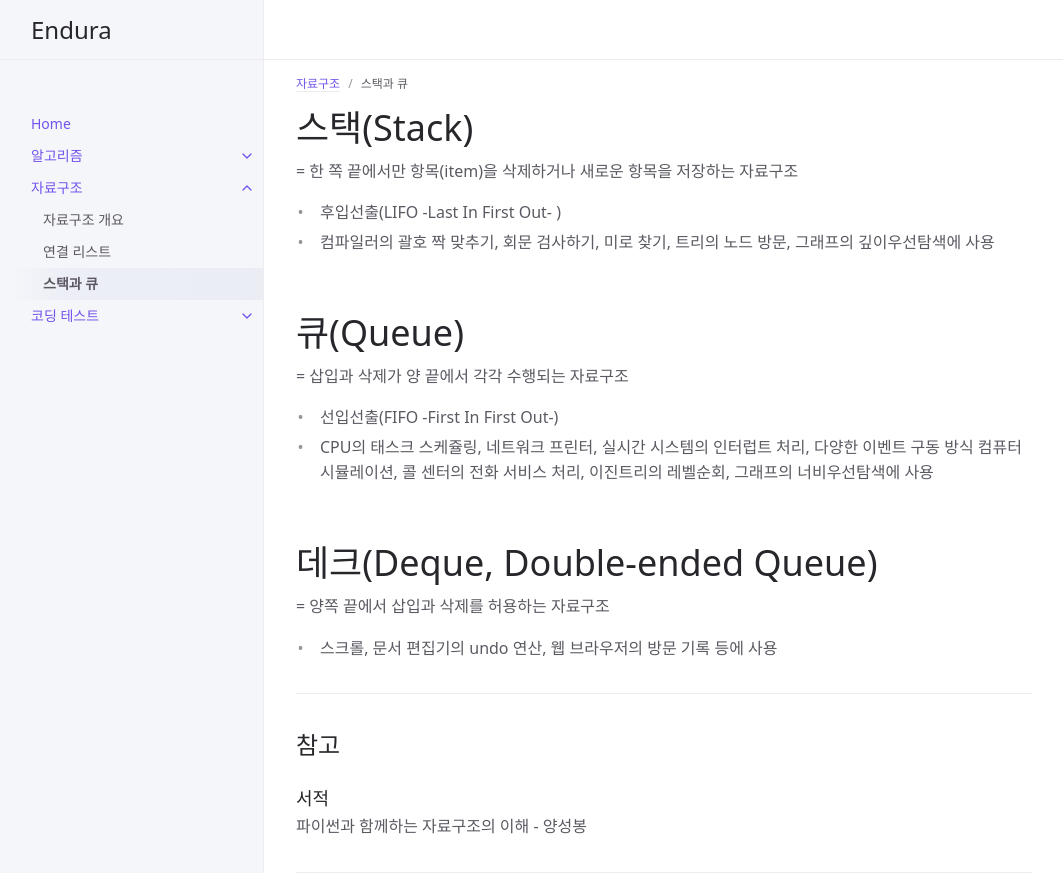
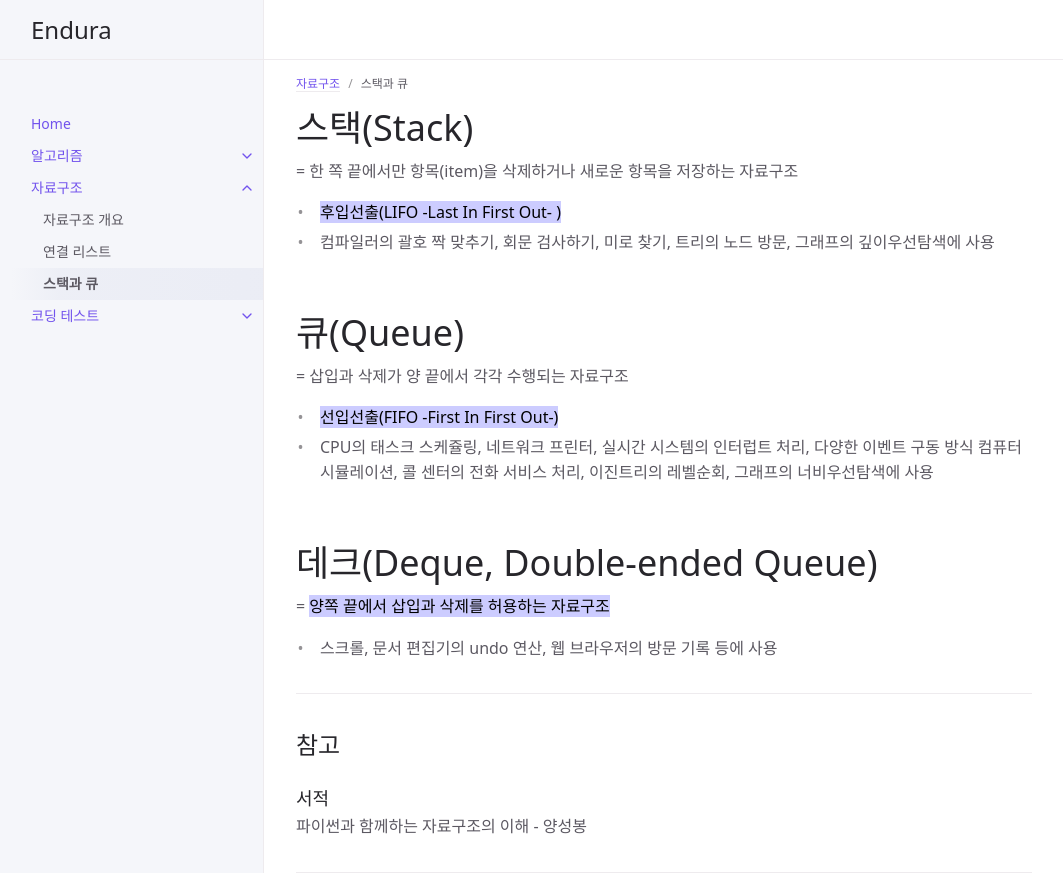
Before and after one commit to Endura0535/Endura0535.github.io, a Jekyll site: the page built from docs/자료구조/스택과 큐.md, in a window 1280 px wide and 937 px high. Shown: the top 873 px of the window, without its empty margins (108-1171 px from the left). Built offline with Jekyll 4.4.1, drawn with Linux system fonts in a browser that asks for light colours.

Commit message:
highlight

```diff
--- a/docs/자료구조/스택과 큐.md
+++ b/docs/자료구조/스택과 큐.md
@@ -10,19 +10,19 @@ nav_order: 3
 
 = 한 쪽 끝에서만 항목(item)을 삭제하거나 새로운 항목을 저장하는 자료구조
 
-- 후입선출(LIFO -Last In First Out- )
+- <mark style='background-color: #ccccff'>후입선출(LIFO -Last In First Out- )</mark>
 - 컴파일러의 괄호 짝 맞추기, 회문 검사하기, 미로 찾기, 트리의 노드 방문, 그래프의 깊이우선탐색에 사용
 
 # 큐(Queue)
 
 = 삽입과 삭제가 양 끝에서 각각 수행되는 자료구조
 
-- 선입선출(FIFO -First In First Out-)
+- <mark style='background-color: #ccccff'>선입선출(FIFO -First In First Out-)</mark>
 - CPU의 태스크 스케쥴링, 네트워크 프린터, 실시간 시스템의 인터럽트 처리, 다양한 이벤트 구동 방식 컴퓨터 시뮬레이션, 콜 센터의 전화 서비스 처리, 이진트리의 레벨순회, 그래프의 너비우선탐색에 사용
 
 # 데크(Deque, Double-ended Queue)
 
-= 양쪽 끝에서 삽입과 삭제를 허용하는 자료구조
+= <mark style='background-color: #ccccff'>양쪽 끝에서 삽입과 삭제를 허용하는 자료구조</mark>
 
 - 스크롤, 문서 편집기의 undo 연산, 웹 브라우저의 방문 기록 등에 사용
 
```
Also changed, not shown: 1 other file.
